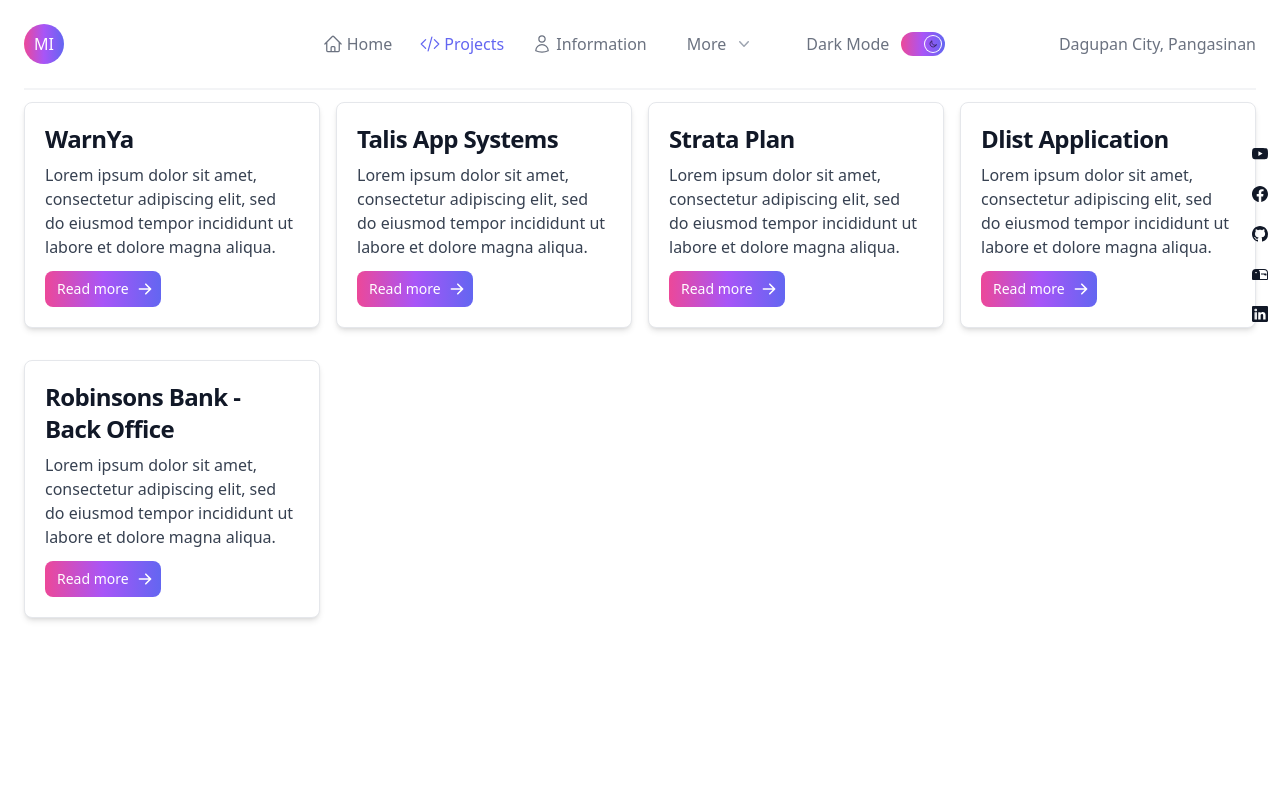
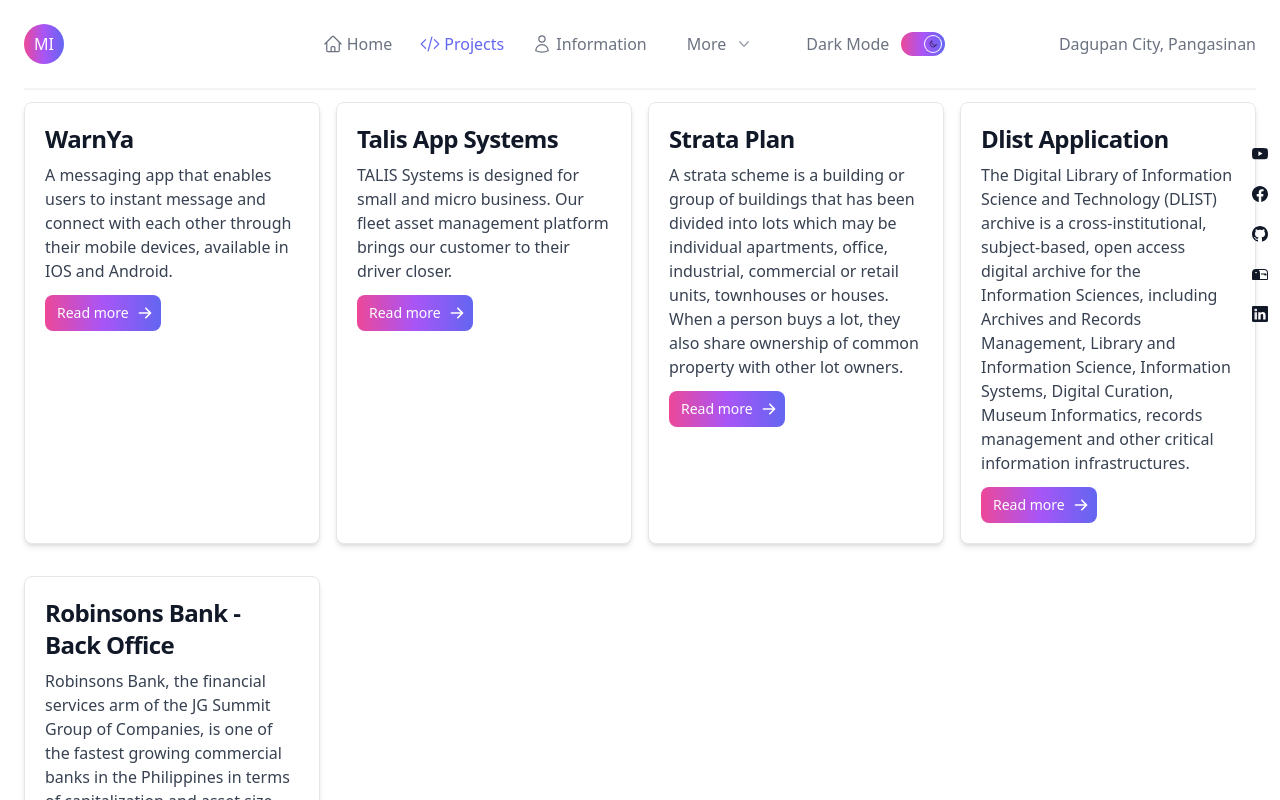
Before and after one commit to aikho20/port-folio-next-js, a Next.js app: page /Projects in a window 1280 px wide. Shown: the top 800 px of the page. Built offline with nearby package versions, Linux system fonts and the light colour scheme.

Commit message:
fifth commit

```diff
--- a/data/projects.js
+++ b/data/projects.js
@@ -1,21 +1,21 @@
 export const projects=[{
     id:1,
     title:'WarnYa',
-    description:'Lorem ipsum dolor sit amet, consectetur adipiscing elit, sed do eiusmod tempor incididunt ut labore et dolore magna aliqua.'
+    description:'A messaging app that enables users to instant message and connect with each other through their mobile devices, available in IOS and Android.'
 },{
     id:2,
     title:'Talis App Systems',
-    description:'Lorem ipsum dolor sit amet, consectetur adipiscing elit, sed do eiusmod tempor incididunt ut labore et dolore magna aliqua.'
+    description:'TALIS Systems is designed for small and micro business. Our fleet asset management platform brings our customer to their driver closer.'
 },{
     id:3,
     title:'Strata Plan',
-    description:'Lorem ipsum dolor sit amet, consectetur adipiscing elit, sed do eiusmod tempor incididunt ut labore et dolore magna aliqua.'
+    description:'A strata scheme is a building or group of buildings that has been divided into lots which may be individual apartments, office, industrial, commercial or retail units, townhouses or houses. When a person buys a lot, they also share ownership of common property with other lot owners.',
 },{
     id:4,
     title:'Dlist Application',
-    description:'Lorem ipsum dolor sit amet, consectetur adipiscing elit, sed do eiusmod tempor incididunt ut labore et dolore magna aliqua.'
+    description:'The Digital Library of Information Science and Technology (DLIST) archive is a cross-institutional, subject-based, open access digital archive for the Information Sciences, including Archives and Records Management, Library and Information Science, Information Systems, Digital Curation, Museum Informatics, records management and other critical information infrastructures.'
 },{
     id:5,
     title:'Robinsons Bank - Back Office',
-    description:'Lorem ipsum dolor sit amet, consectetur adipiscing elit, sed do eiusmod tempor incididunt ut labore et dolore magna aliqua.'
+    description:'Robinsons Bank, the financial services arm of the JG Summit Group of Companies, is one of the fastest growing commercial banks in the Philippines in terms of capitalization and asset size. The bank is 60.0% owned by JG Summit Capital Services Corp. and 40.0% owned by Robinsons Retail Holdings, Inc., a listed company since November 2013.'
 }]
--- a/pages/Projects/index.js
+++ b/pages/Projects/index.js
@@ -62,7 +62,7 @@
             leaveFrom="opacity-100"
             leaveTo="opacity-0"
           >
-            <div className="fixed inset-0 bg-black bg-opacity-25" />
+            <div className="fixed inset-0 bg-opacity-25" />
           </Transition.Child>
 
           <div className="fixed inset-0 overflow-y-auto">
@@ -76,10 +76,10 @@
                 leaveFrom="opacity-100 scale-100"
                 leaveTo="opacity-0 scale-95"
               >
-                <Dialog.Panel className="w-full max-w-xl transform overflow-hidden rounded-2xl bg-white p-6 text-left align-middle shadow-xl transition-all">
+                <Dialog.Panel className="w-full max-w-xl transform overflow-hidden rounded-2xl bg-white dark:bg-gray-900 p-6 text-left align-middle shadow-xl transition-all">
                   <Dialog.Title
                     as="h3"
-                    className="text-lg font-medium leading-6 text-gray-900"
+                    className="text-lg font-medium leading-6 text-gray-900 dark:text-white"
                   >
                     Project Title
                   </Dialog.Title>
@@ -90,21 +90,21 @@
                     <p class="mb-2 text-md mt-2 font-semibold text-gray-900 dark:text-white">Key and Responsibilities:</p>
 <ul class="max-w-md text-gray-500 list-disc list-inside dark:text-gray-400 text-sm">
     <li>
-    Lorem ipsum dolor sit amet, consectetur adipiscing elit,
+    Client-Side Development.
     </li>
     <li>
-    Lorem ipsum dolor sit amet, consectetur adipiscing elit,
+    Ensure Browser Compatibility.
     </li>
     <li>
-    Lorem ipsum dolor sit amet, consectetur adipiscing elit,
+    Test Website for usability.
     </li>
 </ul>
                   </div>
     <Carousel/>
-                  <div className="mt-4">
+                  <div className="mt-4 ">
                     <button
                       type="button"
-                      className="inline-flex justify-center rounded-md border border-transparent bg-blue-100 px-4 py-2 text-sm font-medium text-blue-900 hover:bg-blue-200 focus:outline-none focus-visible:ring-2 focus-visible:ring-blue-500 focus-visible:ring-offset-2"
+                      className="inline-flex justify-center rounded-md border border-transparent bg-gray-200 dark:bg-gray-400  px-4 py-2 text-sm font-medium text-blue-900 hover:bg-blue-200 focus:outline-none focus-visible:ring-2 focus-visible:ring-blue-500 focus-visible:ring-offset-2 "
                       onClick={()=>{setIsopen(!isOpen)}}
                     >
                       Close
```
